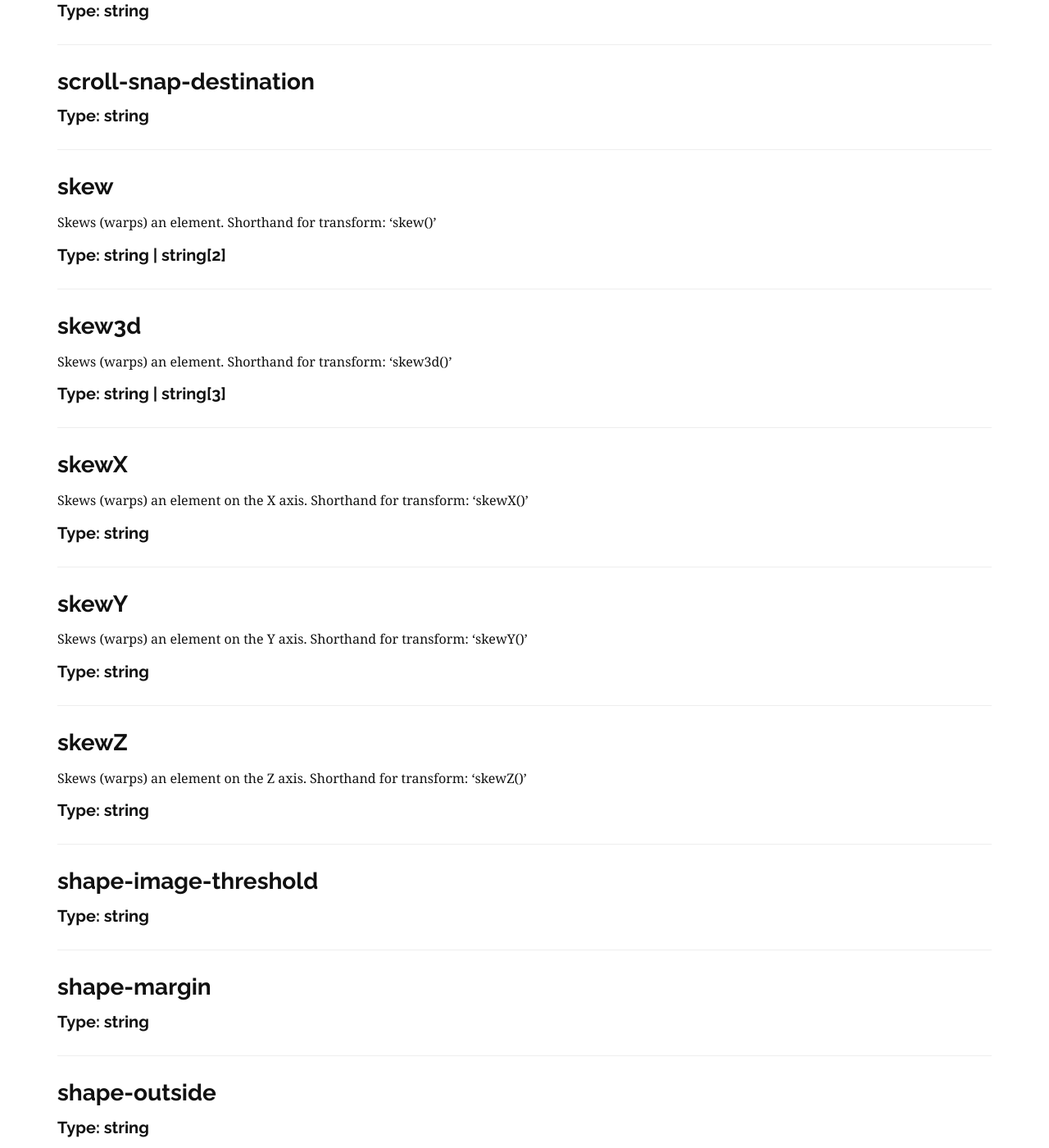
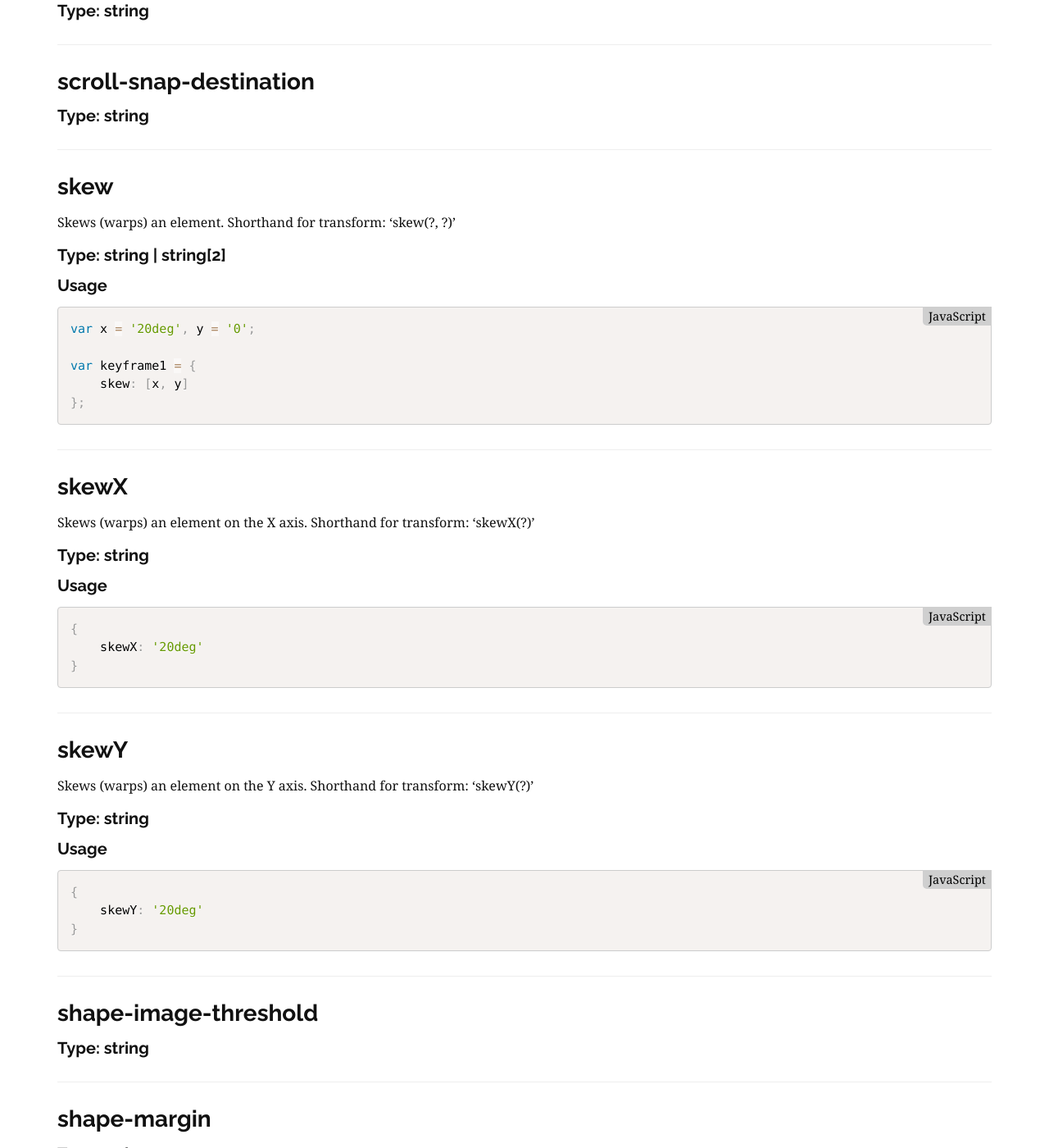
Before and after one commit to just-animate/just-animate.github.io, a Jekyll site: the page built from api/reference.md, in a window 1280 px wide and 1400 px high, scrolled down 23745 px. Shown: the whole window at 82% size. Built offline with Jekyll 4.4.1, drawn with Linux system fonts in a browser that asks for light colours; Markdown is read by kramdown in place of the engine named in the settings; some of the changed text lies outside the part shown.

Commit message:
corrections

````diff
--- a/api/reference.md
+++ b/api/reference.md
@@ -716,7 +716,7 @@ var keyframe1 = {
 ```
 -----
 ### rotate3d
-Controls the rotation of element.  Shorthand for transform: 'rotate3d(?)'
+Controls the rotation of element.  Shorthand for transform: 'rotate3d(?, ?, ?, ?)'
 ####Type: (string|number)[]
 ####Usage
 ```javascript
@@ -792,24 +792,36 @@ Controls the scale of element on the Z axis.  Shorthand for transform: 'scaleZ()
 ####Type: string
 -----
 ### skew
-Skews (warps) an element.  Shorthand for transform: 'skew()'
+Skews (warps) an element.  Shorthand for transform: 'skew(?, ?)'
 ####Type: string | string[2]
------
-### skew3d
-Skews (warps) an element.  Shorthand for transform: 'skew3d()'
-####Type: string | string[3]
+####Usage
+```javascript
+var x = '20deg', y = '0';
+
+var keyframe1 = {
+    skew: [x, y]
+};
+```
 -----
 ### skewX
-Skews (warps) an element on the X axis.  Shorthand for transform: 'skewX()'
+Skews (warps) an element on the X axis.  Shorthand for transform: 'skewX(?)'
 ####Type: string
+####Usage
+```javascript
+{
+    skewX: '20deg'
+}
+```
 -----
 ### skewY
-Skews (warps) an element on the Y axis.  Shorthand for transform: 'skewY()'
+Skews (warps) an element on the Y axis.  Shorthand for transform: 'skewY(?)'
 ####Type: string
------
-### skewZ
-Skews (warps) an element on the Z axis.  Shorthand for transform: 'skewZ()'
-####Type: string
+####Usage
+```javascript
+{
+    skewY: '20deg'
+}
+```
 -----
 ### shape-image-threshold
 ####Type: string
@@ -865,7 +877,7 @@ value on the x, y, and z axes.
 ####Usage
 ```javascript
 {
-    translate: ['20px', '0', '0']
+    translate3d: ['20px', '0', '0']
 }
 ```
 -----
````
